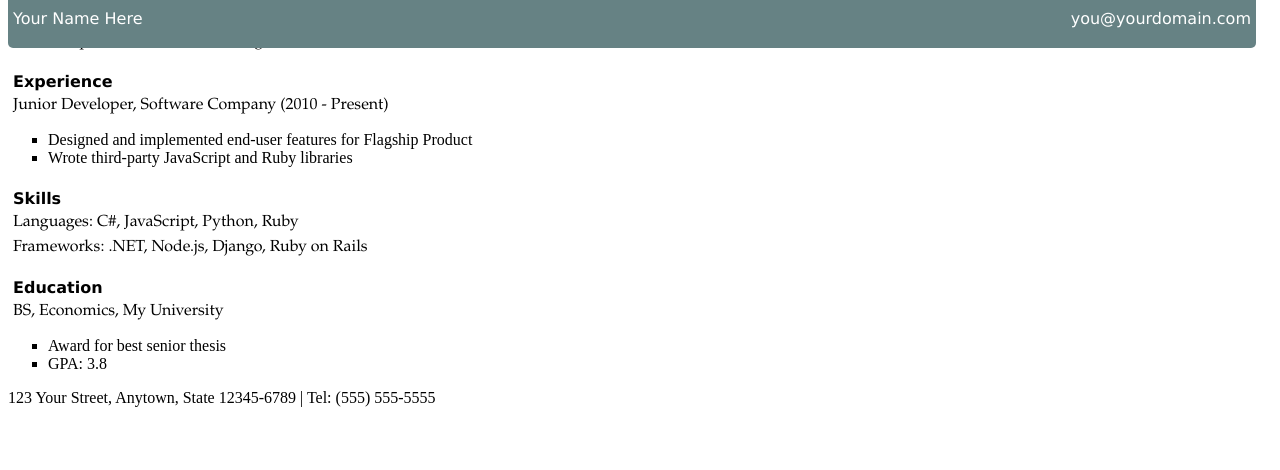
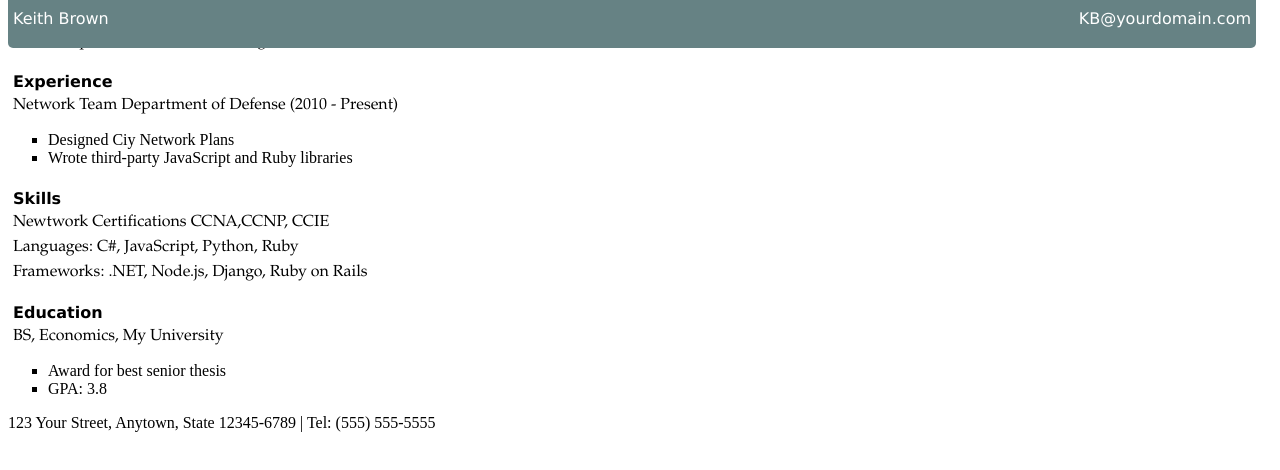
Before and after one commit to keithanbrown/keith.github.io, a plain HTML site: page index.html in a window 1280 px wide. Drawn offline with Linux system fonts and the light colour scheme; files that its build step writes are made by us from their sources.

Commit message:
Update index.html

```diff
--- a/index.html
+++ b/index.html
@@ -1,23 +1,27 @@
-<head>
-		<link type="text/css" rel="stylesheet" href="stylesheet.css">
+<html><head>
+<meta http-equiv="content-type" content="text/html; charset=windows-1252">
+		<link type="text/css" rel="stylesheet" href="index_files/stylesheet.css">
+		<style>@import url('https://fonts.googleapis.com/css?family=Open+Sans');
+        </style>
 		<title></title>
 	</head>
 	<body>
 		<div id="header">
-			<p id="name">Your Name Here</p>
-			<a href="mailto:you@yourdomain.com"><p id="email">you@yourdomain.com</p></a>
+			<p id="name">Keith Brown</p>
+			<a href="mailto:you@yourdomain.com"><p id="email">KB@yourdomain.com</p></a>
 		</div>
 		<div class="left"></div>
 		<div class="right">
 			<h4>Objective</h4>
-			<p>To take a position as a software engineer.</p>
+			<p>To take a position as a Network Engineer.</p>
 			<h4>Experience</h4>
-			<p>Junior Developer, Software Company (2010 - Present)</p>
+			<p>Network Team Department of Defense (2010 - Present)</p>
 			<ul>
-				<li>Designed and implemented end-user features for Flagship Product</li>
+				<li>Designed Ciy Network Plans </li>
 				<li>Wrote third-party JavaScript and Ruby libraries</li>
 			</ul>
 			<h4>Skills</h4>
+			<p>Newtwork Certifications CCNA,CCNP, CCIE</p>
 			<p>Languages: C#, JavaScript, Python, Ruby</p>
 			<p>Frameworks: .NET, Node.js, Django, Ruby on Rails</p>
 			<h4>Education</h4>
@@ -31,4 +35,4 @@
 			<p>123 Your Street, Anytown, State 12345-6789 | Tel: (555) 555-5555</p>
 		</div>
 
-</body>
+</body></html>
```
